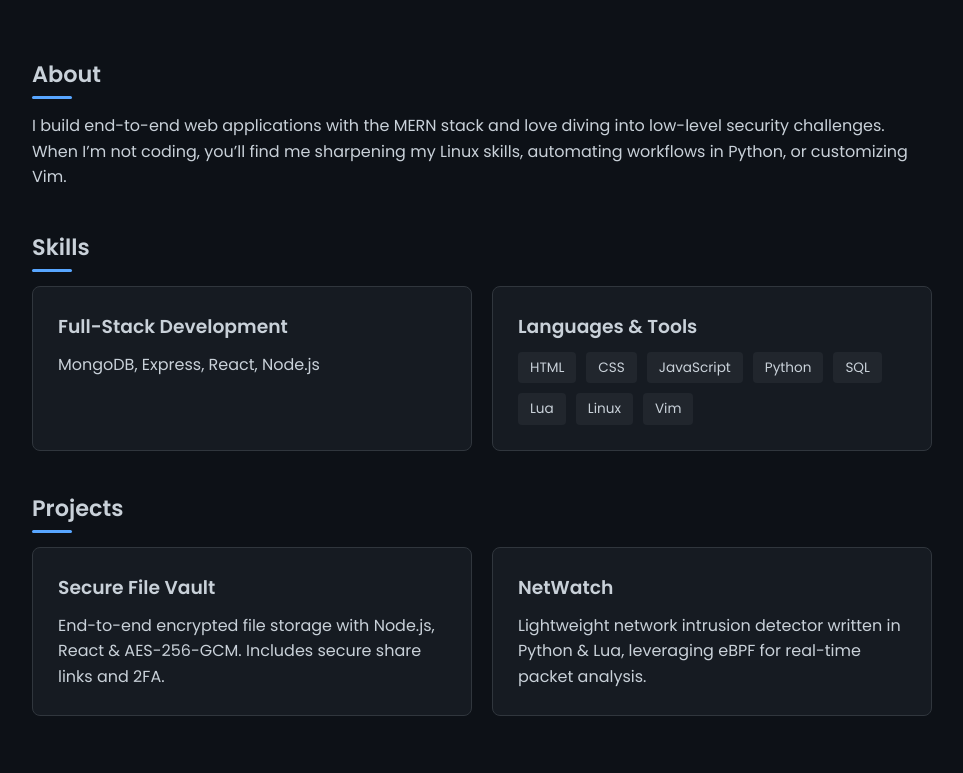
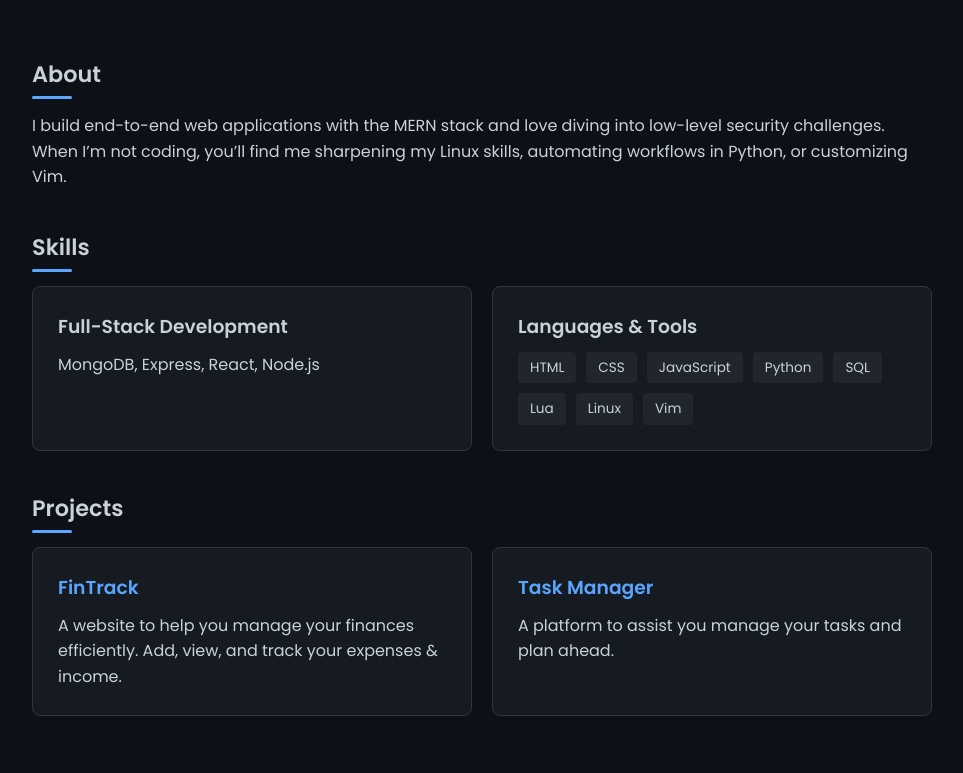
Before and after one commit to xix-osano/My-Portfolio, a plain HTML site: page index.html in a window 1280 px wide. Shown: the part 163-936 px from the top of the page, without its empty margins (158-1121 px from the left). Drawn offline with Linux system fonts and the light colour scheme.

Commit message:
Updated my projects

```diff
--- a/index.html
+++ b/index.html
@@ -81,12 +81,12 @@
       <h2 class="section-title">Projects</h2>
       <div class="cards">
         <div class="card">
-          <h3>Secure File Vault</h3>
-          <p>End-to-end encrypted file storage with Node.js, React & AES-256-GCM. Includes secure share links and 2FA.</p>
+          <h3><a href="https://fin-track-sable.vercel.app/" target="_blank">FinTrack</a></h3>
+          <p>A website to help you manage your finances efficiently. Add, view, and track your expenses & income.</p>
         </div>
         <div class="card">
-          <h3>NetWatch</h3>
-          <p>Lightweight network intrusion detector written in Python & Lua, leveraging eBPF for real-time packet analysis.</p>
+          <h3><a href="https://github.com/xix-osano/My-Task-Manager" target="_blank">Task Manager</a></h3>
+          <p>A platform to assist you manage your tasks and plan ahead.</p>
         </div>
       </div>
     </section>
```
